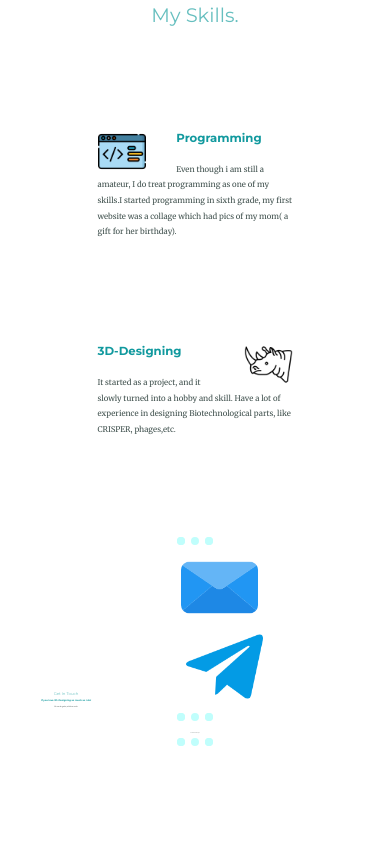
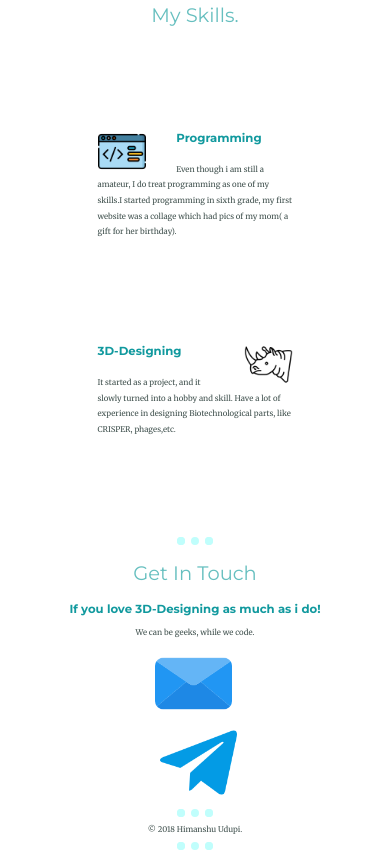
Before and after one commit to hunkypotion3114/Himanshu-Udupi, a plain HTML site: page index.html in a window 390 px wide. Shown: the part 823-1677 px from the top of the page. Before the commit the page ends 1573 px from the top, so only its background shows below. Drawn offline with Linux system fonts and the light colour scheme.

Commit message:
update-1.0.7

```diff
--- a/css/styles.css
+++ b/css/styles.css
@@ -234,18 +234,6 @@ a{
         display: block;
         color: black;
     }
-
-    .contact-me{
-        font-size: 20%;
-        display: inline-block;
-        text-align: center;
-    }
-
-    .bottom-container{
-        display: inline-block;
-        font-size: 10%;
-    }
-
     /*COPYRIGHT AND ATTRIBUTION*/
 
 }
```
